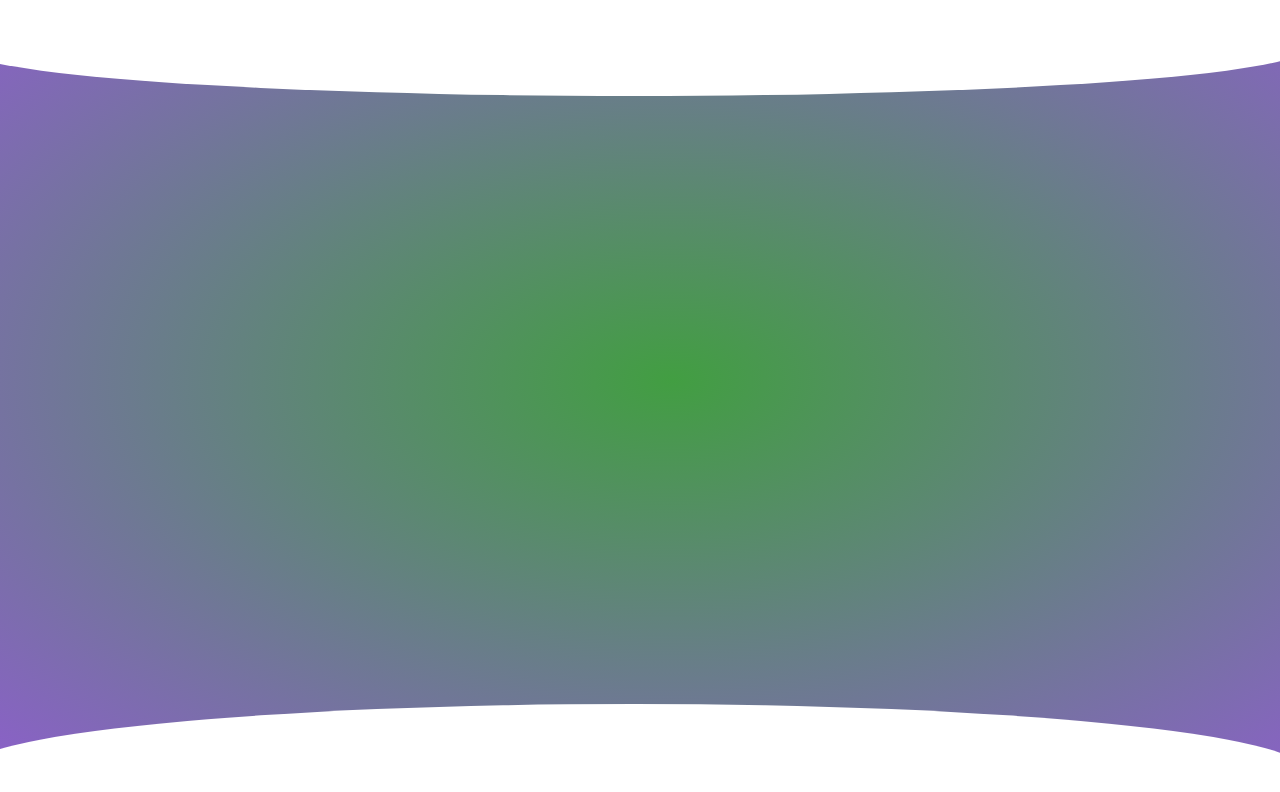
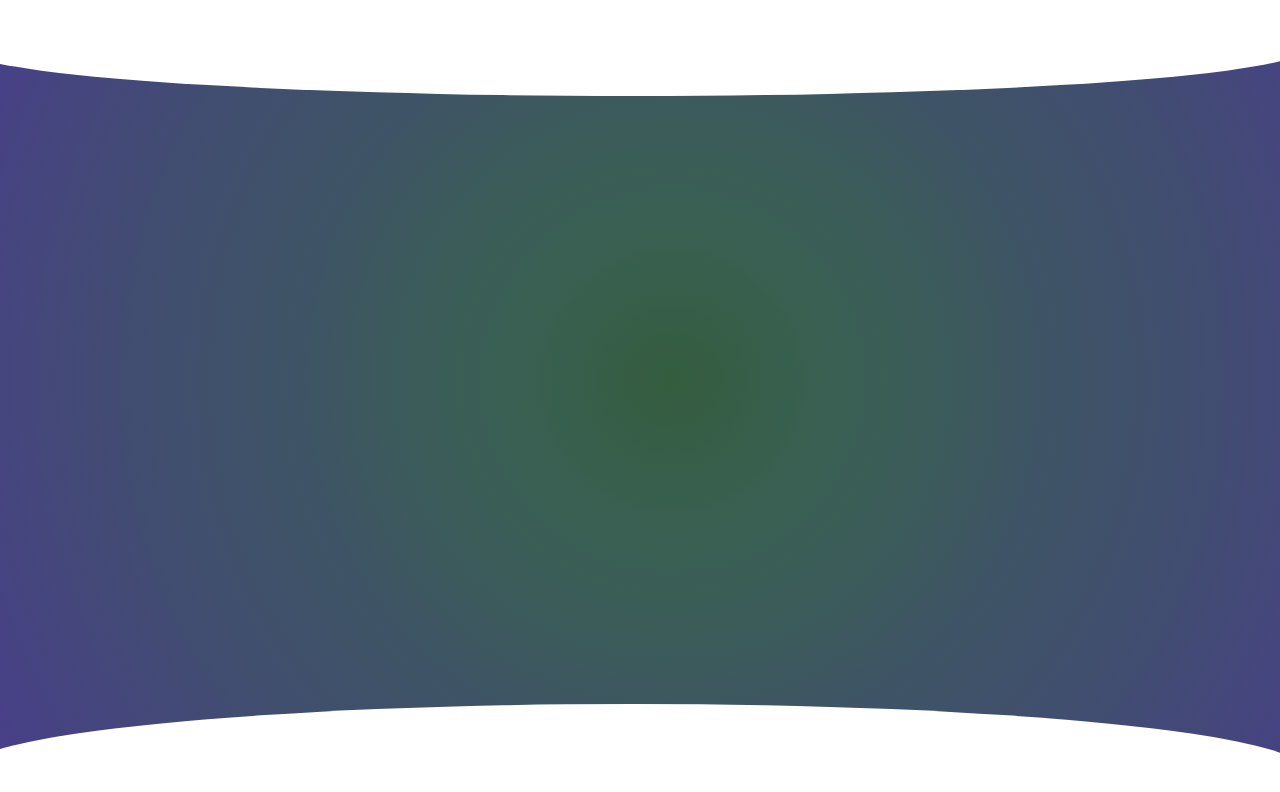
Before and after one commit to DanKlaver15/flashcards, a React (Create React App) app in the folder flashcards/: page / in a window 1280 px wide. Shown: the top 792 px of the page. Built offline with nearby package versions, Linux system fonts and the light colour scheme.

Commit message:
Changed the colors for the background.

```diff
--- a/flashcards/src/components/app.css
+++ b/flashcards/src/components/app.css
@@ -16,6 +16,10 @@ div#main {
 	min-height: 95vh;
 	width: 105vw;
 	left: -10%;
-	background: radial-gradient(#429E42, #8A61C7);
+	background: rgb(52,92,62);
+	background: -moz-radial-gradient(circle, rgba(52,92,62,1) 0%, rgba(57,96,82,1) 20%, rgba(60,90,92,1) 37%, rgba(62,84,101,1) 48%, rgba(65,78,111,1) 67%, rgba(66,75,116,1) 74%, rgba(72,63,137,1) 100%);
+	background: -webkit-radial-gradient(circle, rgba(52,92,62,1) 0%, rgba(57,96,82,1) 20%, rgba(60,90,92,1) 37%, rgba(62,84,101,1) 48%, rgba(65,78,111,1) 67%, rgba(66,75,116,1) 74%, rgba(72,63,137,1) 100%);
+	background: radial-gradient(circle, rgba(52,92,62,1) 0%, rgba(57,96,82,1) 20%, rgba(60,90,92,1) 37%, rgba(62,84,101,1) 48%, rgba(65,78,111,1) 67%, rgba(66,75,116,1) 74%, rgba(72,63,137,1) 100%);
+	filter: progid:DXImageTransform.Microsoft.gradient(startColorstr="#345c3e",endColorstr="#483f89",GradientType=1);
 	padding-bottom: 2.5rem;
 }
```
